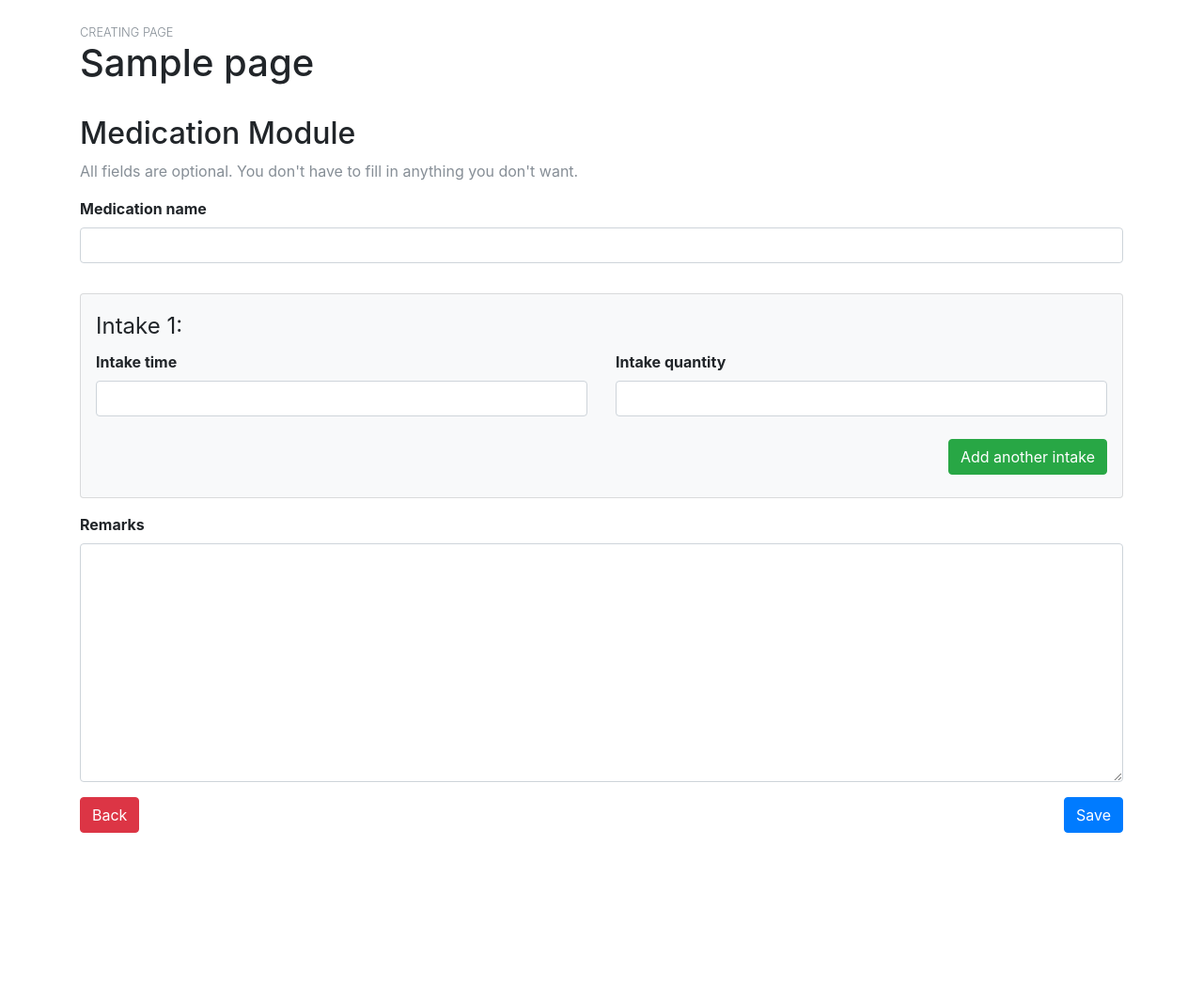
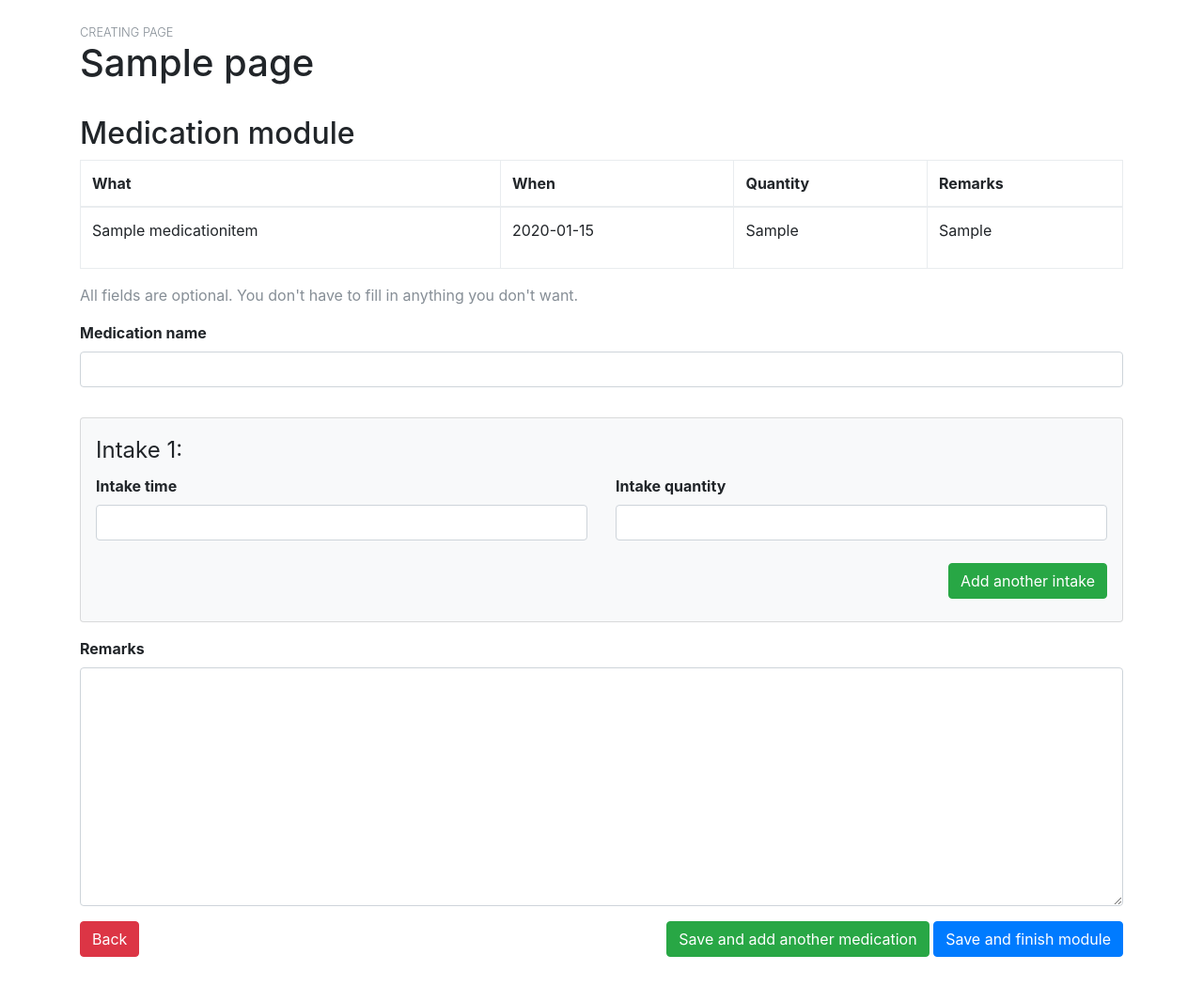
Before and after one commit to aspigirlcodes/uniqid, a Django app: page /pages/1/medicationmodule/1 in a window 1280 px wide. Shown: the part 58-1124 px from the top of the page at 94% size. Before the commit the page ends 944 px from the top, so only its background shows below. Run offline with Django 3.2, Linux system fonts and the light colour scheme; tables that the repository leaves empty hold one stand-in row (values such as "Sample post"); parts of the project's set-up code (start-up, migrations or seed data) failed here and were passed over; some libraries are stand-ins or nearby versions.

Commit message:
bugfix add multiple medication items to medication module

```diff
--- a/pages/templates/pages/base_createmodule.html
+++ b/pages/templates/pages/base_createmodule.html
@@ -18,11 +18,13 @@
         </h1>
       </div>
     </div>
+    {% block module_head %}
     <div class="row">
       <div class="col">
         <h2>{% block module_name %}{% endblock %}</h2>
       </div>
     </div>
+    {% endblock module_head %}
     <div class="row">
       <div class="col">
         <p class="text-secondary">{% trans "All fields are optional. You don't have to fill in anything you don't want." %}</p>
@@ -31,17 +33,19 @@
     {% block form_head %}
       <form action="" method="post">
     {% endblock %}
-      {% block module_form %}
-      {% endblock %}
+    {% block module_form %}
+    {% endblock %}
+    {% block form_foot %}
       <div class="row">
         <div class="col">
           <a href={% url 'pages:addmodule' page.id %} class="btn btn-danger">{% trans "Back" context "Button" %}</a>
         </div>
         <div class="col text-right">
-          <button type="submit" value="submit_add_more" class="btn btn-primary">{% trans "Save" context "Button" %}</button>
+          <button type="submit" name="submit_add_more" class="btn btn-primary">{% trans "Save" context "Button" %}</button>
         </div>
       </div>
     </form>
+    {% endblock %}
   </div>
 </section>
 {% endblock content %}
--- a/pages/templates/pages/createmedicationmodule.html
+++ b/pages/templates/pages/createmedicationmodule.html
@@ -3,9 +3,54 @@
 {% load i18n %}
 {% load static %}
 
-{% block module_name %}
-  {% trans "Medication Module" %}
-{% endblock %}
+{% block module_head %}
+<div class="row">
+  <div class="col">
+    <h2>{% trans "Medication module" %}</h2>
+  </div>
+</div>
+{% if module.medicationitem_set.all %}
+  <div class="row">
+    <div class="col-12">
+      <table class="table table-bordered table-responsive-md">
+        <thead>
+          <tr>
+            <th scope="col">{% trans "What" %}</th>
+            <th scope="col">{% trans "When" %}</th>
+            <th scope="col">{% trans "Quantity" %}</th>
+            <th scope="col">{% trans "Remarks" %}</th>
+          </tr>
+        </thead>
+        <tbody>
+          {% for med in module.medicationitem_set.all %}
+            {% with num_intake=med.medicationintake_set.all|length %}
+              {% for intake in med.medicationintake_set.all %}
+                <tr>
+                  {% if forloop.first %}
+                    <td rowspan="{{num_intake}}">{{med.name}}</td>
+                  {% endif %}
+                  <td>{{ intake.time }}</td>
+                  <td>{{ intake.quantity }}</td>
+                  {% if forloop.first %}
+                    <td rowspan="{{num_intake}}">{{ med.remarks|linebreaks }}</td>
+                  {% endif %}
+                </tr>
+              {% empty %}
+              <tr>
+                <td>{{med.name}}</td>
+                <td></td>
+                <td></td>
+                <td>{{ med.remarks|linebreaks }}</td>
+              </tr>
+              {% endfor %}
+            {% endwith %}
+          {% endfor %}
+        </tbody>
+      </table>
+    </div>
+  </div>
+{% endif %}
+{% endblock module_head %}
 {% block module_form %}
   <div class="row">
     <div class="col-12">
@@ -122,3 +167,15 @@
     </div>
   </div>
 {% endblock module_form %}
+{% block form_foot %}
+  <div class="row">
+    <div class="col">
+      <a href={% url 'pages:addmodule' page.id %} class="btn btn-danger">{% trans "Back" context "Button" %}</a>
+    </div>
+    <div class="col text-right">
+      <button type="submit" name="submit_add_more" class="btn btn-success">{% trans "Save and add another medication" context "Button" %}</button>
+      <button type="submit" name="submit_finish" class="btn btn-primary">{% trans "Save and finish module" context "Button" %}</button>
+    </div>
+  </div>
+</form>
+{% endblock %}
--- a/pages/views.py
+++ b/pages/views.py
@@ -138,7 +138,13 @@ class MedicationModuleCreateView(ModuleCreateView):
             formset.instance = self.object
             formset.save()
             # redirect
-            url = reverse("pages:addmodule", args=[self.page.id, ])
+            print(self.request.POST)
+            if "submit_add_more" in self.request.POST:
+                print("add more")
+                url = reverse("pages:updatemedicationmodule",
+                              args=[self.page.id, self.module.id])
+            else:
+                url = reverse("pages:addmodule", args=[self.page.id, ])
             return HttpResponseRedirect(url)
         else:
             return self.render_to_response(self.get_context_data(form=form))
```
Also changed, not shown: pages/templates/pages/_medication.html (+8 -1 lines).
